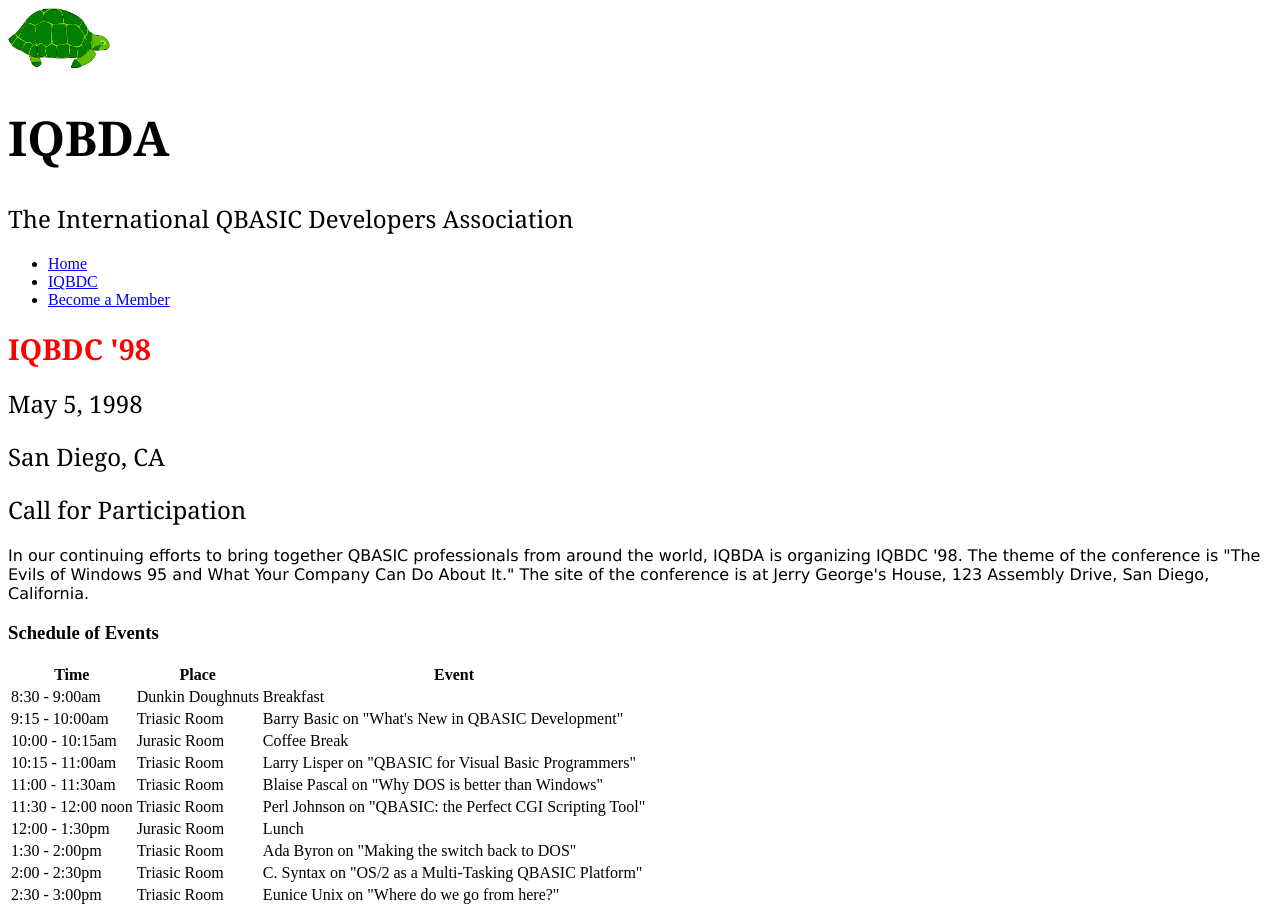
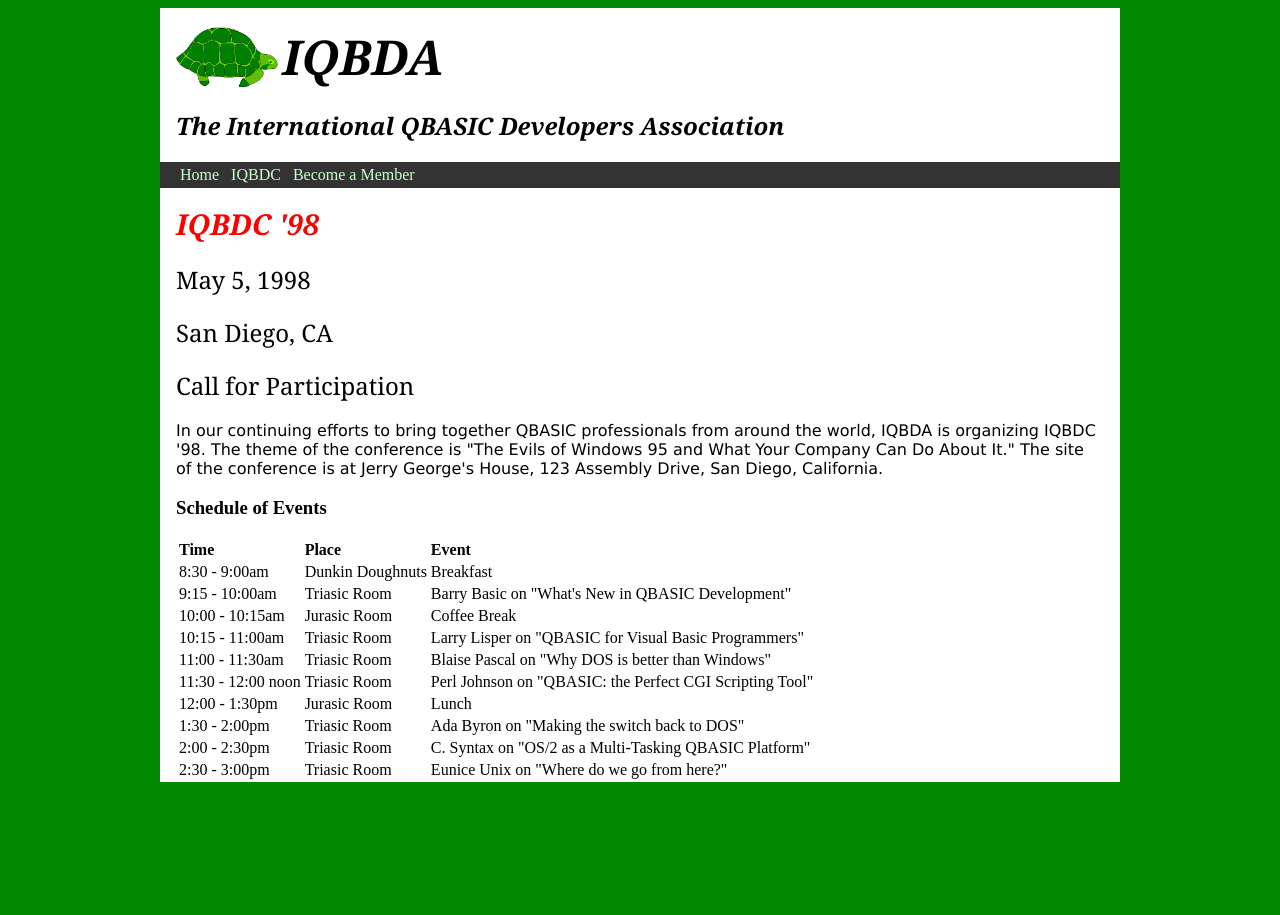
Before and after one commit to meaghankirby/iqbda, a plain HTML site: page iqbdc.html in a window 1280 px wide. After the commit the page ends 800 px from the top, so only its background shows below. Drawn offline with Linux system fonts and the light colour scheme.

Commit message:
Completed Part 5

```diff
--- a/base.css
+++ b/base.css
@@ -1,3 +1,48 @@
+body{
+  background-color: rgb(0,136,0);
+}
+#page-wrapper{
+  width:960px; background-color: white;
+  margin: 0 auto; /* tb lr*/
+}
+#page-header, #content, #navbar{
+  padding: 0 1em
+}
+#page-header{
+  padding-top: 1em;
+}
+#page-header img{
+  vertical-align: middle;
+}
+
+#page-header h2{
+  font: bolder italic 1.5em "Georgia", "Times", serif;
+}
+#navbar a{
+  color: #CCFFCC;
+  text-decoration:none;
+  padding:0.25em;
+  display:inline-block;
+}
+#navbar {
+  background-color: #333;
+}
+#navbar ul{
+  padding: 0;
+}
+#navbar ul li{
+  display: inline-block;
+}
+#navbar a:hover{
+  background-color:#666;
+  text-shadow: 2px 2 px #333;
+}
+#page-wrapper h1{
+  font: bold italic 3em "Georgia", "Times", serif;
+  display: inline-block;
+  margin: 0;
+  vertical-align: middle;
+}
 header {
   font-family: Georgia, Times, serif; font-style: italic;
 }
--- /dev/null
+++ b/iqbdc.css
@@ -0,0 +1,3 @@
+
+  th {text-align:left;}
+  header#page-title h1 {color: red;}
--- a/iqbdc.html
+++ b/iqbdc.html
@@ -4,6 +4,7 @@
     <meta charset="utf-8">
     <title>IQBDC '98</title>
     <link rel="stylesheet" type="text/css" href="base.css" media="screen" />
+    <link rel="stylesheet" type="text/css" href="iqbdc.css" media="screen" />
   </head>
   <body>
     <div id="page-wrapper">
@@ -11,14 +12,7 @@
         <img width="102" height="60" src="Skittles.gif" alt="logo">
         <h1>IQBDA</h1>
         <h2>The International QBASIC Developers Association</h2>
-     <style>
-     header {
-  text-align:left;
-}
-     #page-title h1 {
-  color: red;
-}
-     </style>
+
       </header>
 
       <nav id="navbar">
```
